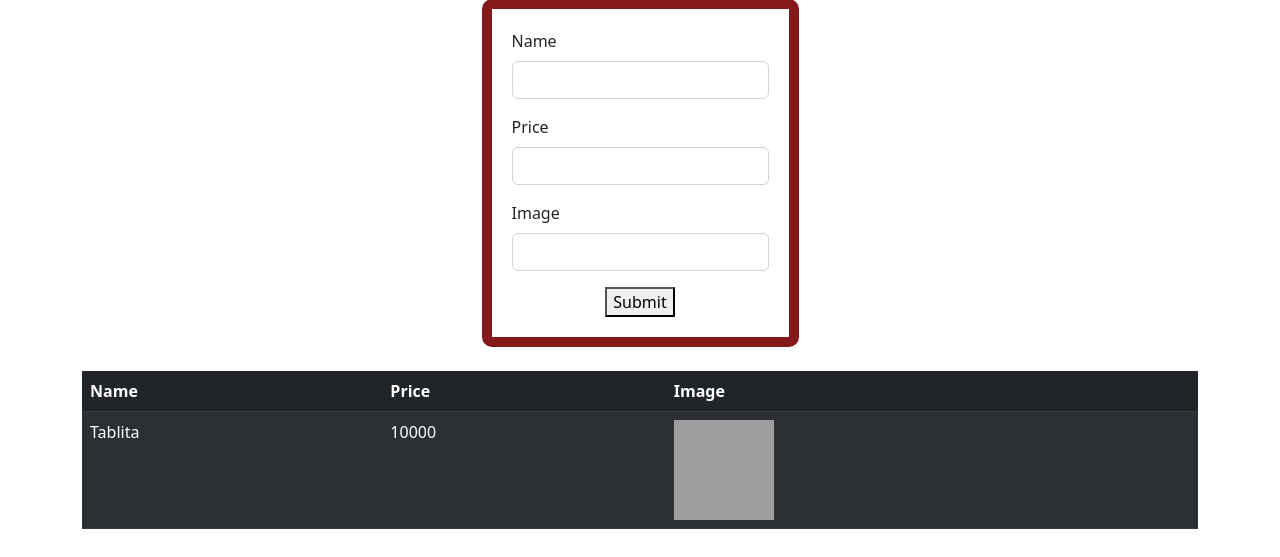
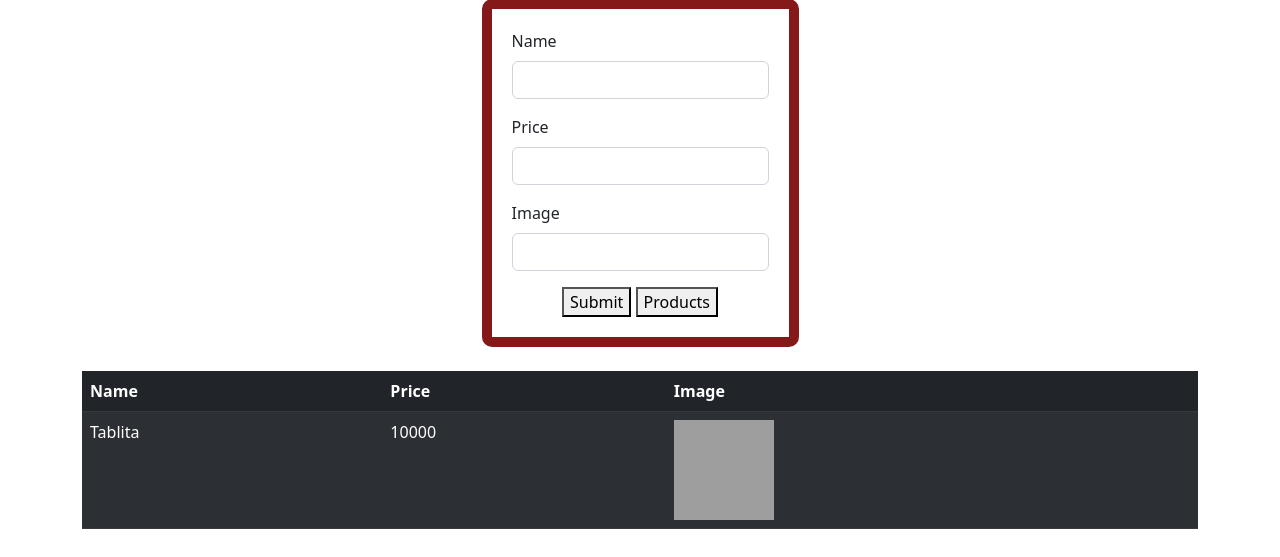
Before and after one commit to AngelPazzo/ProyectBackEnd, a Node server app: page / in a window 1280 px wide. Shown: the part 107-664 px from the top of the page. Run offline with Node 20, Linux system fonts and the light colour scheme; grey boxes are pictures that could not be loaded.

Commit message:
tp5 updated

```diff
--- a/app.js
+++ b/app.js
@@ -1,19 +1,20 @@
 const express = require('express');
-// const indexRouter = require(`./src/routes/index.js`);
+const indexRouter = require(`./src/routes/index`);
 require (`dotenv`).config();
-let fs = require(`fs`);
 const app = express();
-const ProductsService = require(`./src/services/products.services.js`);
+// const ProductsService = require(`./src/services/products.services.js`);
+
 
 app.use (express.json());
 app.use (express.urlencoded({extended: true}));
-app.set ("views", "./views");
+app.use (`/`, indexRouter);
+app.use (`/public`, express.static(__dirname + "/public/form/"));
 app.set ("view engine", "ejs");
+app.set ("views", __dirname + "/views/pages");
 
- //index page
-// app.use (`/`, function (_req, res) {
-//     res.render (`index`);
-// });
+
+
+
 app.get ("/health", (_req, res) => {
     res.status (200).json({
         success: true,
@@ -21,27 +22,11 @@ app.get ("/health", (_req, res) => {
         health : "OK"
     })
 });
-app.get (`/`, (_req , res) => {
-    const productsService = new ProductsService();
-    res.render (`pages/index`, { products: productsService.getProducts()});
-});
-
-app.post (`/products`, (req, res) => {
-    const {name, price, image} = req.body;
-    const productsService = new ProductsService();
-    productsService.postProduct({name, price, image});
-    res.redirect (`/`);
-});
-
-app.get (`/products`, (_req, res) => {
-    const productsService = new ProductsService();
-    res.render (`pages/products`, { products: productsService.getProducts()});
-});
 
 
 
-// app.use (`/public`, express.static(__dirname + "/public/form/"));
 
-// app.use (`/`, indexRouter);
+
+
 
 module.exports = app;
--- a/package.json
+++ b/package.json
@@ -25,7 +25,10 @@
     "express": "^4.18.2",
     "fileserver": "^0.2.2",
     "morgan": "^1.10.0",
-    "nodemon": "^2.0.20",
+    "socket.io": "^4.5.3",
     "sweetalert": "^2.1.2"
+  },
+  "devDependencies": {
+    "nodemon": "^2.0.20"
   }
 }
--- a/server4.js
+++ b/server4.js
@@ -1,6 +1,35 @@
-const app = require(`./app.js`);
-const PORT = process.env.PORT || 3003;
+ const app = require(`./app.js`);
+ const PORT = process.env.PORT || 3003;
 
 app.listen (PORT, ()=> {
-    console.log (`Server up and running on port ${PORT}`);
-});
+     console.log (`Server up and running on port ${PORT}`);
+ });
+
+// const express = require('express');
+// const {Server: HttpServer} = require('http');
+// const {Server: IoServer} = require('socket.io');
+// require ('dotenv').config();
+
+// const messages = [];
+
+// const app = express();
+// const http = new HttpServer(app);
+// const io = new IoServer(http);
+
+// app.use(express.static('public'));
+
+// app.get("/health", (_req, res) => {
+//     res.status(200).json({
+//         success: true,
+//         environment: process.env.ENVIRONMENT || "undefined",
+//         health: "OK"
+//     })
+// }
+// );
+
+
+// const PORT = process.env.PORT || 3003;
+
+// http.listen(PORT, () => {
+//     console.log(`Server up and running on port ${PORT}`);
+// });
--- /dev/null
+++ b/src/routes/endpoints.js
@@ -0,0 +1,27 @@
+const express = require('express');
+const router = express.Router();
+const ProductsService = require(`../services/products.services.js`);
+
+
+
+
+
+
+ router.get (`/`, (_req , res) => {
+     const productsService = new ProductsService();
+     res.render ("index", { products: productsService.getProducts()});
+ });
+
+router.post (`/products`, (req, res) => {
+    const {name, price, image} = req.body;
+    const productsService = new ProductsService();
+    productsService.postProduct({name, price, image});
+    res.redirect (`/`);
+});
+
+router.get (`/products`, (_req, res) => {
+    const productsService = new ProductsService();
+    res.render (`products`, { products: productsService.getProducts()});
+});
+
+module.exports = router;
--- a/src/routes/index.js
+++ b/src/routes/index.js
@@ -1,6 +1,6 @@
 const express = require('express');
 const router = express.Router();
-const products = require(`./products/products.router`);
+const products = require(`./endpoints.js`);
 
 router.get("/health", (_req, res) => {
     res.status(200).json({
@@ -10,6 +10,6 @@ router.get("/health", (_req, res) => {
     });
 });
 
-router.use(`/products`, products);
+router.use(`/`, products);
 
 module.exports = router;
--- a/src/services/products.services.js
+++ b/src/services/products.services.js
@@ -1,4 +1,4 @@
-const products = [
+let products = [
      {
      name : "Tablita",
      price : 10000,
--- a/views/pages/index.ejs
+++ b/views/pages/index.ejs
@@ -40,6 +40,12 @@
       </div>
       <div class="col-md-12 text-center">
       <button class="" type="submit" class="btn btn-primary">Submit</button>
+      <button onclick="window.location.href='/products'" class="" type="button" class="btn btn-primary">Products</button>
+      <script>
+        function goToProducts(){
+          window.location.href = "/products";
+        }
+      </script>
         </div>
     </form>
     </div>
```
Also changed, not shown: views/pages/partials/chat.ejs (deleted), views/pages/partials/footer.ejs (deleted), 1 other file.
